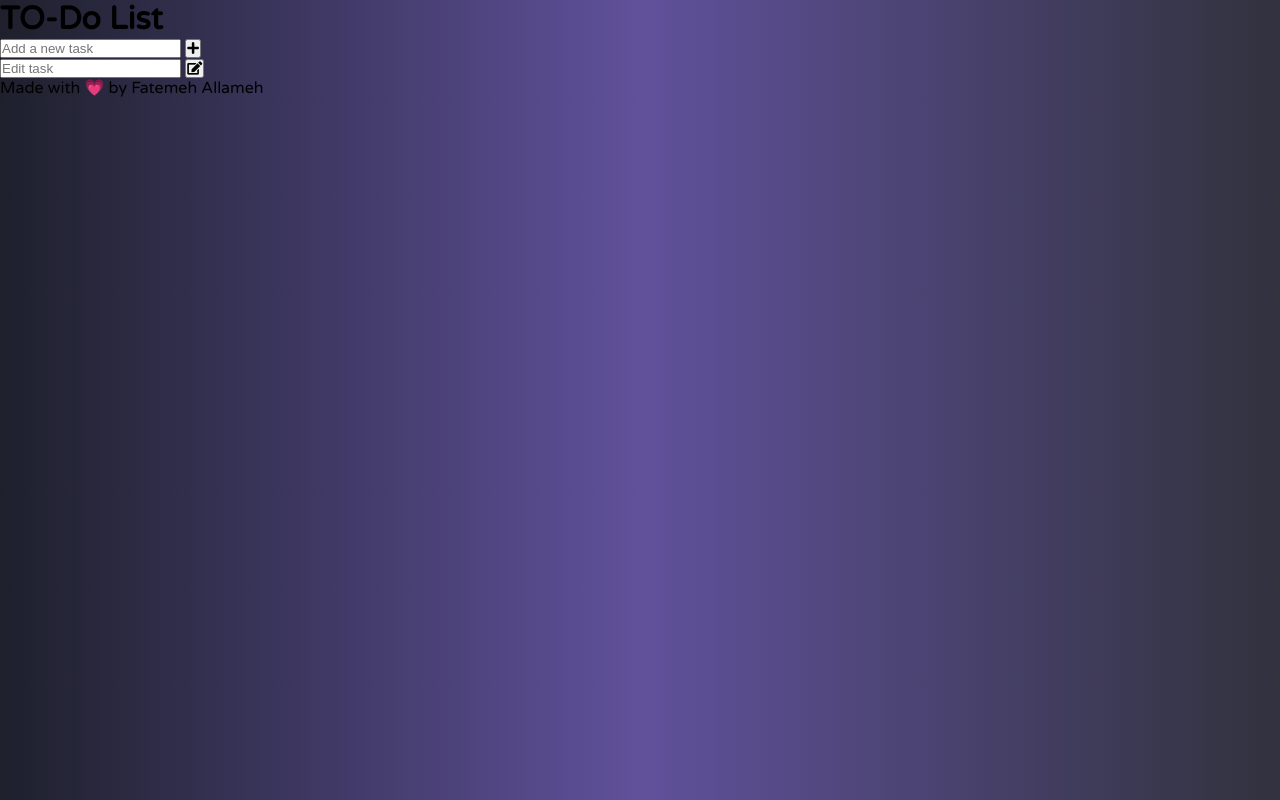
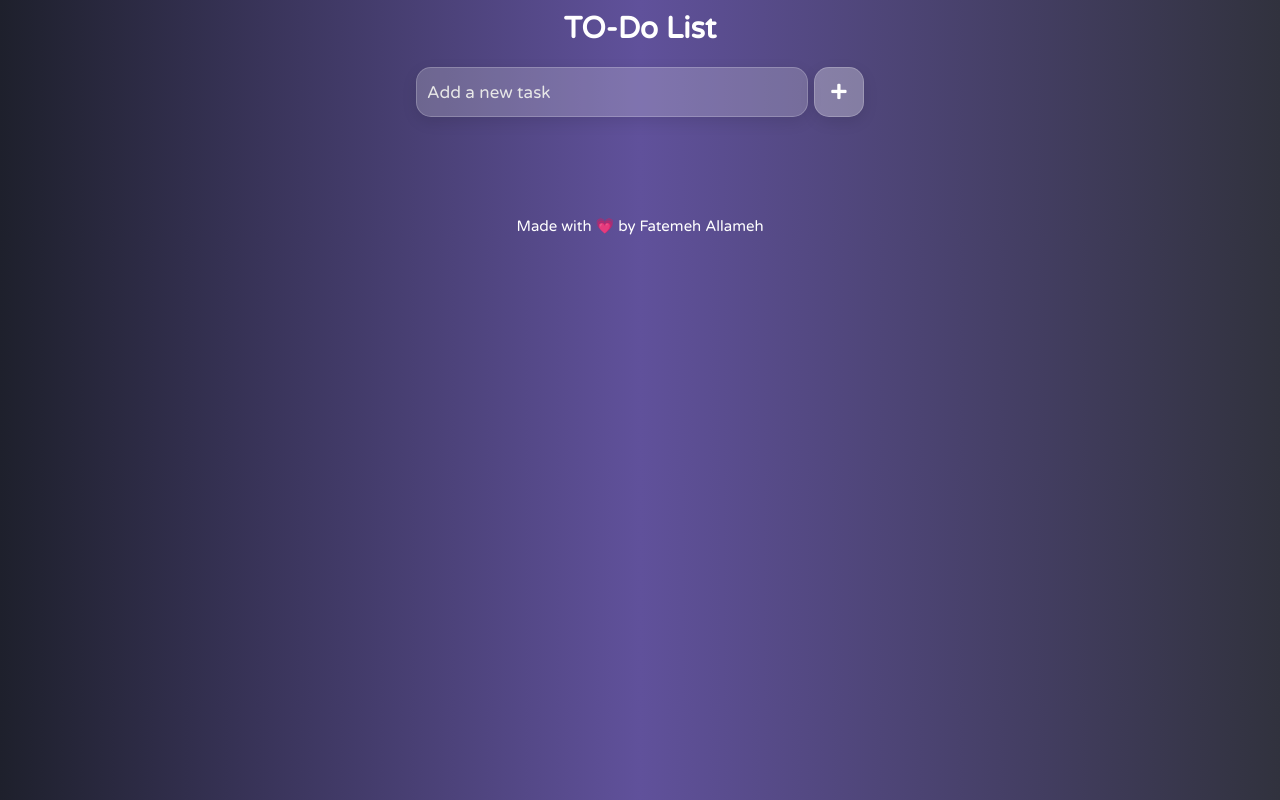
Before and after one commit to FatemehAllameh/todo-list, a plain HTML site: page index.html in a window 1280 px wide. Drawn offline with Linux system fonts and the light colour scheme.

Commit message:
Add initial CSS styles
Added base CSS styles for layout, container and to-do list components.

```diff
--- a/style.css
+++ b/style.css
@@ -2,7 +2,10 @@
   margin: 0;
   padding: 0;
   box-sizing: border-box;
+  font-size: 62.5%;
+  /*10px*/
 }
+
 
 body {
   font-family: varela;
@@ -22,3 +25,163 @@ a {
 ul {
   list-style-type: none;
 }
+
+button,
+input {
+  font-family: varela;
+  background: none;
+  border: none;
+  outline: none;
+}
+
+button {
+  cursor: pointer;
+}
+
+/* HEADER */
+.header {
+    width: 100vw;
+    text-align: center;
+    margin-top: 1rem;
+    margin-bottom: 2rem;
+}
+
+.header-text {
+    font-size: 3rem;
+    color: #fff;
+
+}
+
+.container {
+    display: flex;
+    align-items: center;
+    justify-content: center;
+    flex-direction: column;
+    width: 100vw;
+}
+
+.form-wrapper {
+  width: 100%;
+}
+
+#add-form-wrapper {}
+
+.form {
+  border-radius: 4px;
+  width: 90%;
+  margin: 0 auto;
+  display: flex;
+
+}
+
+/* responsive form */
+@media screen and (min-width: 700px) {
+  .form {
+    width: 60%;
+  }
+}
+
+@media screen and (min-width: 1100px) {
+  .form {
+    width: 55%;
+  }
+}
+
+@media screen and (min-width: 1220px) {
+  .form {
+    width: 35%;
+  }
+}
+
+.input {
+  width: 100%;
+  font-size: 2rem;
+  color: #fff;
+  padding:0.5rem 1rem;
+  transition: all 0.3s;
+  border: 1px solid rgba(255, 255, 255, 0.2);
+  background: rgba(255, 255, 255, 0.2);
+  border-radius: 15px;
+  box-shadow: 0 5px 15px rgba(0, 0, 0, 0.1);
+}
+
+.input::placeholder {
+  color: #e7e7e7;
+  font-size: 1.7rem;
+}
+
+.input:focus {
+  background: rgba(255, 255, 255, 0.4);
+
+}
+
+#add-input {}
+
+.form-btn {
+  width: 5rem;
+  height: 5rem;
+  font-size: 2.8rem;
+  border: 1px solid rgba(255, 255, 255, 0.2);
+  background: rgba(255, 255, 255, 0.3);
+  border-radius: 15px;
+  transition: all 0.3s;
+  text-align: center;
+  color: #fff;
+  box-shadow: 0 5px 15px rgba(0, 0, 0, 0.1);
+  margin-left: 0.6rem;
+  display: flex;
+  align-items: center;
+  justify-content: center;
+  aspect-ratio: 1 / 1;
+}
+.fa {
+  pointer-events: none;
+
+}
+
+.form-btn:hover {
+  background: rgba(255, 255, 255, 0.4);
+
+}
+
+#add-btn {
+}
+
+.alert-text {}
+
+#edit-form-wrapper {
+  position: fixed;
+  inset: 0;
+  background: rgba(0, 0, 0, 0.7);
+  backdrop-filter: blur(3px);
+  display: flex;
+  align-items: center;
+  justify-content: center;
+  transition: all 0.3s;
+  opacity: 0;
+  pointer-events: none;
+}
+
+/* Add show form class to show or hide edit form */
+#edit-form-wrapper.show-form {
+  opacity: 1;
+  pointer-events: auto;
+}
+
+#edit-input {}
+
+.edit-btn {
+
+}
+
+.todo-list {}
+
+.footer {
+    text-align: center;
+}
+
+.footer-text {
+    font-size: 1.5rem;
+    color: #fff;
+    margin-top: 10rem;
+}
```
